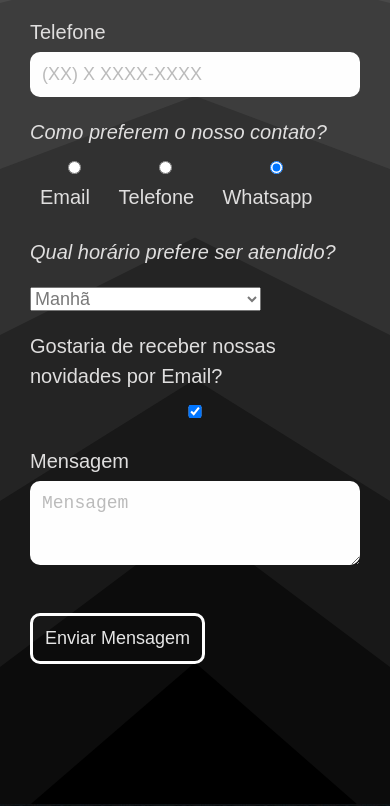
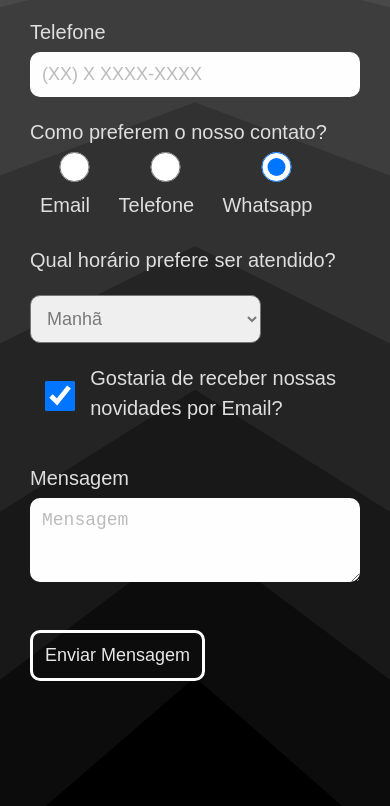
Before and after one commit to Grafaiel/bit, a plain HTML site: page index.html in a window 390 px wide. Shown: the part 3632-4438 px from the top of the page. Drawn offline with Linux system fonts and the light colour scheme.

Commit message:
responsividade dos radios e checkbox

```diff
--- a/assets/css/elements.css
+++ b/assets/css/elements.css
@@ -57,5 +57,7 @@ p {
 select {
   width: 70%;
   font-size: 1.8rem;
+  padding: 1.2rem;
+  border-radius: 1rem;
   color: rgb(121, 121, 121);
 }
--- a/assets/css/style.css
+++ b/assets/css/style.css
@@ -76,26 +76,6 @@ article p {
   gap: 3rem;
 }
 
-.form-flex legend {
-  font-style: italic;
-  font-size: 2rem;
-  margin-bottom: 2rem;
-}
-
-.contato legend {
-  margin-bottom: 0.5rem;
-}
-
-
-.grid-contato {
-  display: flex;
-  flex-wrap: nowrap;
-}
-
-.grid-contato label {
-  padding-left: 1rem;
-}
-
 .form-group {
   flex: 1 1 32rem;
 }
@@ -143,6 +123,45 @@ article p {
 .form-group ::placeholder {
   color: #bbb;
 }
+
+
+
+.form-flex legend {
+  margin-bottom: 2rem;
+}
+
+.contact legend {
+  margin-bottom: 0.5rem;
+}
+
+.flex-radio {
+  display: flex;
+  flex-wrap: nowrap;
+}
+
+.flex-radio label {
+  padding-left: 1rem;
+}
+
+.flex-checkbox {
+  display: flex;
+  flex-direction: row;
+  align-items: center;
+  margin-bottom: 1.5rem;
+}
+
+.flex-checkbox label {
+  cursor: pointer;
+}
+
+.radio, .checkbox {
+  cursor: pointer;
+  width: 3rem;
+  height: 3rem;
+  border: 0.3rem solid #000;
+  border-radius: 50%;
+}
+
 
 .back-to-top {
   position: fixed;
--- a/index.html
+++ b/index.html
@@ -92,27 +92,27 @@
             <fieldset class="form-flex">
               <div class="form-group">
                 <label for="nome">Nome</label>
-                <input type="text" name="nome" id="nome" placeholder="Nome" class="write">
+                <input type="text" name="nome" id="nome" placeholder="Nome" class="write" required>
               </div>
 
               <div class="form-group">
                 <label for="email">E-mail</label>
-                <input type="email" name="email" id="email" placeholder="E-mail" class="write">
+                <input type="email" name="email" id="email" placeholder="E-mail" class="write" required>
               </div>
 
               <div class="form-group">
                 <label for="telefone">Telefone</label>
-                  <input type="number" name="telefone" id="telefone" placeholder="(XX) X XXXX-XXXX" class="write">
+                  <input type="number" name="telefone" id="telefone" placeholder="(XX) X XXXX-XXXX" class="write" required>
               </div>
 
               <div class="form-group">
-                <fieldset class="form-flex contato">
+                <fieldset class="form-flex contact">
                   <legend> Como preferem o nosso contato? </legend>
-                  <div class="grid-contato">
-                    <label for="email-contato"><input type="radio" name="contato" id="email-contato" value="Email" required> Email </label>
-                    <label for="tele  fone-contato"><input type="radio" name="contato" id="telefone-contato" value="Telefone" required> Telefone
+                  <div class="flex-radio">
+                    <label for="email-contato"><input type="radio" name="contato" id="email-contato" class="radio" required> Email </label>
+                    <label for="tele  fone-contato"><input type="radio" name="contato" id="telefone-contato" class="radio" required> Telefone
                     </label>
-                    <label for="whatsapp-contato"><input type="radio" name="contato" id="whatsapp-contato"  value="Whatsapp" checked required> Whatsapp
+                    <label for="whatsapp-contato"><input type="radio" name="contato" id="whatsapp-contato" checked class="radio" required > Whatsapp
                     </label>
                   </div>
                 </fieldset>
@@ -130,8 +130,9 @@
               </div>
 
               <div class="form-group">
-                <label for="novidades"> Gostaria de receber nossas novidades por Email?</label>
-                <input type="checkbox"name="novidades" id="checkbox" checked>
+                  <div class="flex-checkbox">
+                    <input style="width: 30%;" type="checkbox"name="checkbox" id="checkbox" class="checkbox" checked><label for="checkbox"> Gostaria de receber nossas novidades por Email?</label>
+                  </div>
               </div>
 
               <div class="form-group full-width">
@@ -150,6 +151,7 @@
   </main>
   <footer>
     <h2><img src="./assets/img/footer-img-removebg-preview-white.png" alt="Logo branco com fundo preto BITUMUARAMA"></h2>
+    <h2><img src="./assets/img/icon-formatar-removebg-preview.png" alt=""></h2>
     <p class="text-footer">&copy; Copyright BIT - 2022</p>
   </footer>
   <a class="back-to-top" href="#">➤</a>
```
Also changed, not shown: assets/img/insta-branco.png (added), assets/img/insta.png (added), assets/img/whats-branco.jpg (added), assets/img/whats.jpg (added).
